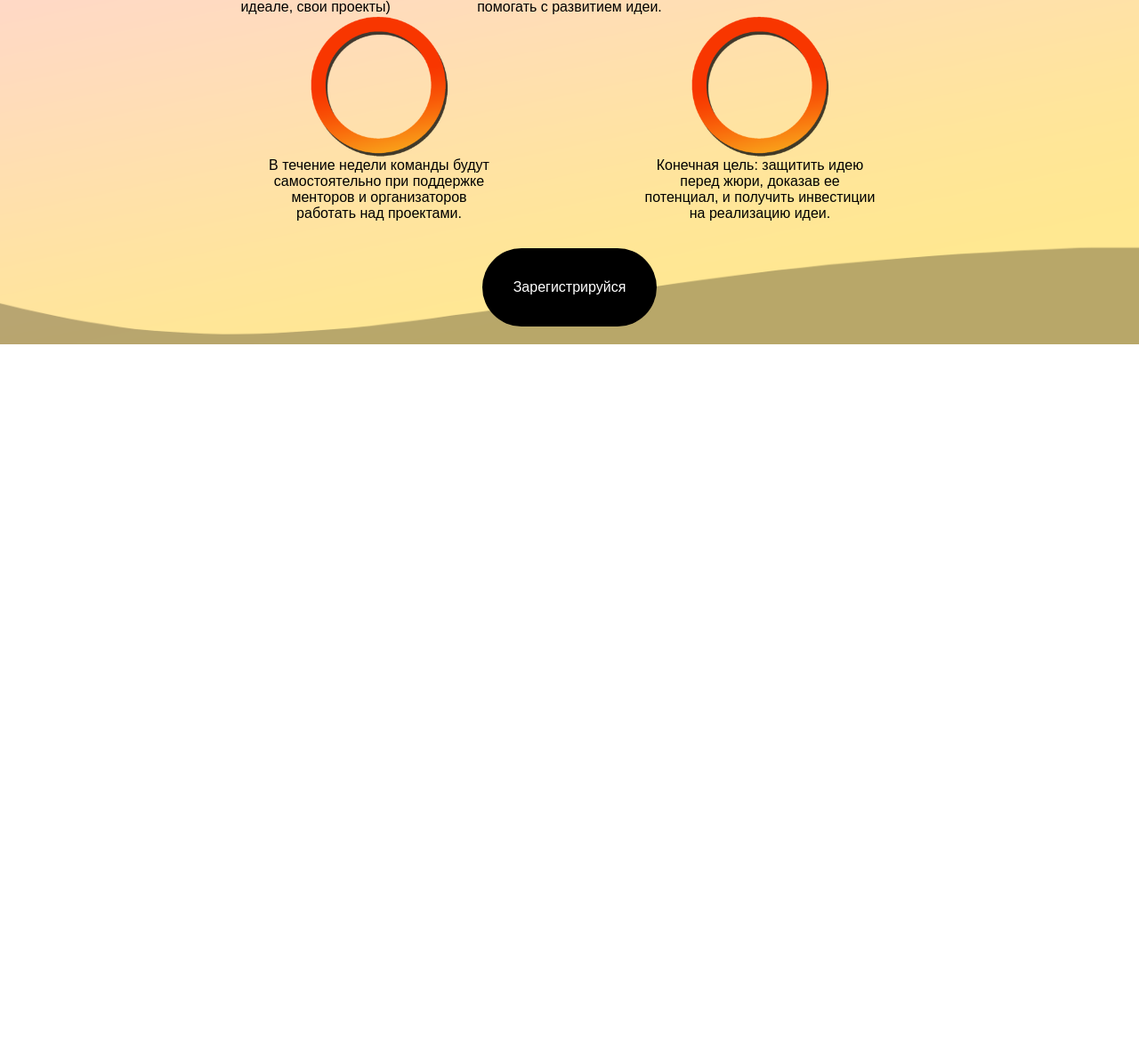
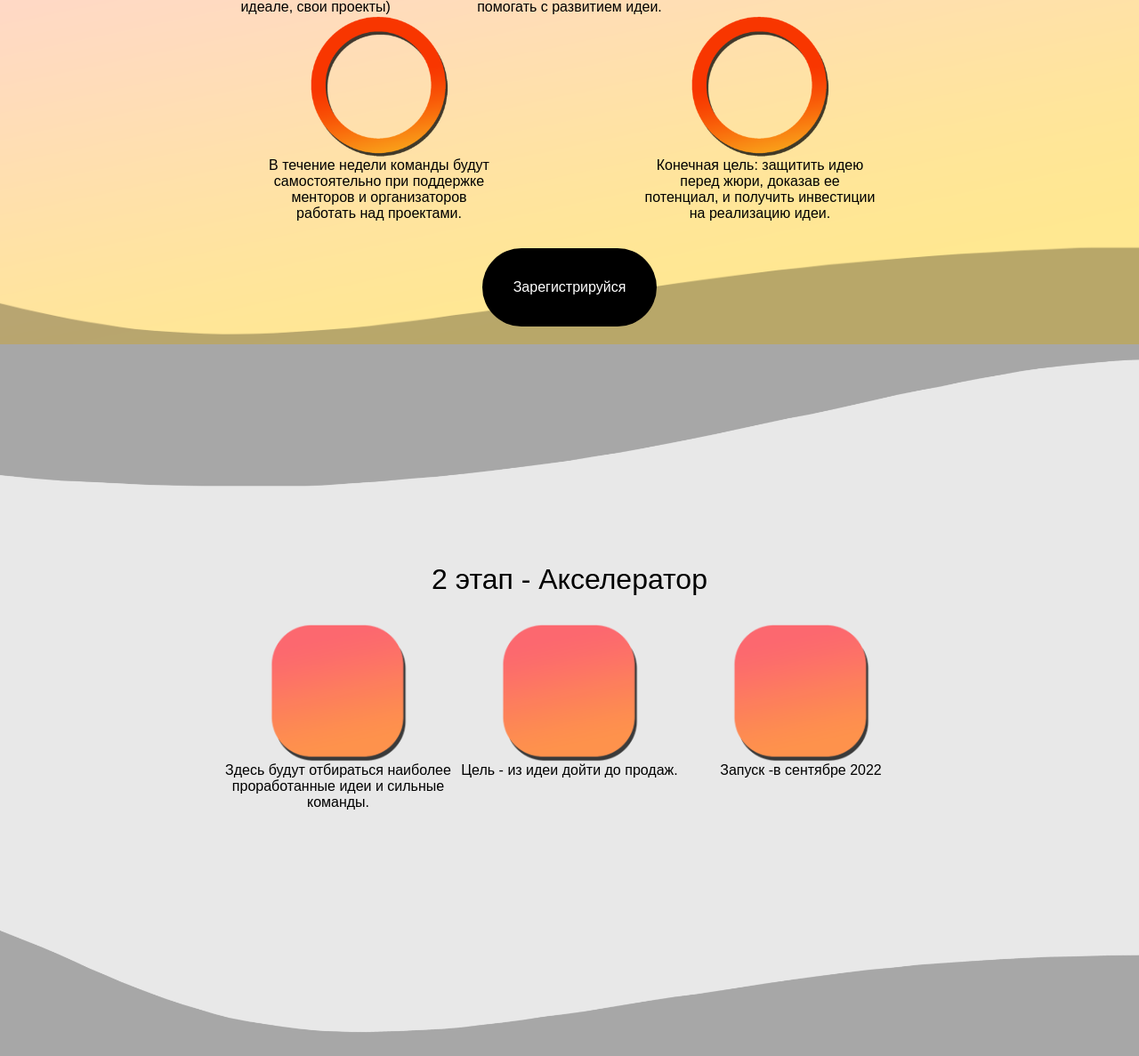
Before and after one commit to Belousk/lounchYourProject, a plain HTML site: page index.html in a window 1280 px wide. Shown: the part 1120-2307 px from the top of the page at 89% size. Before the commit the page ends 1507 px from the top, so only its background shows below. Drawn offline with Linux system fonts and the light colour scheme.

Commit message:
accelerator page

```diff
--- a/index.html
+++ b/index.html
@@ -50,22 +50,26 @@
                     </div>
                     <div class="purpose">
                         <img src="img/nextCircle.png" alt="">
-                        Участники поделятся самостоятельно на команды. У каждой команды будет свой ментор-выпускник, который
+                        Участники поделятся самостоятельно на команды. У каждой команды будет свой ментор-выпускник,
+                        который
                         будет помогать с развитием идеи.
                     </div>
                     <div class="purpose">
                         <img src="img/nextCircle.png" alt="">
-                        Каждую субботу будет небольшая лекция-обсуждение, которая даст теоретическое понимание как работать
+                        Каждую субботу будет небольшая лекция-обсуждение, которая даст теоретическое понимание как
+                        работать
                         с проектами и идеями.
                     </div>
                     <div class="purpose">
                         <img src="img/nextCircle.png" alt="">
-                        В течение недели команды будут самостоятельно при поддержке менторов и организаторов работать над
+                        В течение недели команды будут самостоятельно при поддержке менторов и организаторов работать
+                        над
                         проектами.
                     </div>
                     <div class="purpose">
                         <img src="img/nextCircle.png" alt="">
-                        Конечная цель: защитить идею перед жюри, доказав ее потенциал, и получить инвестиции на реализацию
+                        Конечная цель: защитить идею перед жюри, доказав ее потенциал, и получить инвестиции на
+                        реализацию
                         идеи.
                     </div>
                 </div>
@@ -73,6 +77,27 @@
             </div>
         </div>
     </div>
+    <div class="accelerator_wrapper">
+        <div class="wrapper">
+            <div class="accelerator">
+                <h1 style="font-weight: normal">2 этап - Акселератор</h1>
+                <div class="purposes">
+                    <div class="purpose">
+                        <img src="img/nextSquare.png" alt="">
+                        Здесь будут отбираться наиболее проработанные идеи и сильные команды.
+                    </div>
+                    <div class="purpose">
+                        <img src="img/nextSquare.png" alt="">
+                        Цель - из идеи дойти до продаж.
+                    </div>
+                    <div class="purpose">
+                        <img src="img/nextSquare.png" alt="">
+                        Запуск -в сентябре 2022
+                    </div>
+                </div
+            </div>
+        </div>
+    </div>
 </main>
 <footer></footer>
 </body>
--- a/src/styles/style.css
+++ b/src/styles/style.css
@@ -62,36 +62,30 @@ header {
 }
 
 
-.incubator_wrapper{
+
+.incubator, .accelerator{
+    text-align: center;
+    padding: 20px;
     display: flex;
     align-items: center;
+    flex-direction: column;
 }
-.incubator{
-    text-align: center;
-}
-.incubator .purposes{
-    display: flex;
-    justify-content: space-around;
-    margin-bottom: 30px;
-    flex-wrap: wrap;
-}
-.incubator .purposes .purpose{
+.purposes .purpose{
     display: flex;
     width: 260px;
     flex-direction: column;
     align-content: center;
 }
-.incubator .purposes .purpose img{
+.purposes .purpose img{
     width: 160px;
     align-self: center;
 }
-.incubator{
-    padding: 20px;
-    display: flex;
-    align-items: center;
-    flex-direction: column;
+
+.incubator h1{
+    margin-top: 0;
+    margin-bottom: 30px;
 }
-.incubator h1{
+.accelerator h1{
     margin-top: 0;
     margin-bottom: 30px;
 }
@@ -121,8 +115,42 @@ header {
 
 }
 
+
+.purposes{
+    display: flex;
+    justify-content: space-around;
+    margin-bottom: 30px;
+    flex-wrap: wrap;
+}
+.purposes .purpose{
+    display: flex;
+    width: 260px;
+    flex-direction: column;
+    align-content: center;
+}
+.purposes .purpose img{
+    width: 160px;
+    align-self: center;
+}
+.incubator, .accelerator{
+    padding: 20px;
+    display: flex;
+    align-items: center;
+    flex-direction: column;
+}
+
+
 .incubator_wrapper{
     background: url("../../img/next1Background.png");
+    height: 100vh;
+    background-size: cover;
+    display: flex;
+    align-items: center;
+}
+.accelerator_wrapper{
+    display: flex;
+    align-items: center;
+    background: url("../../img/next2Background.png");
     height: 100vh;
     background-size: cover;
 }
```
Also changed, not shown: img/next2Background.png (added), img/nextSquare.png (added).
